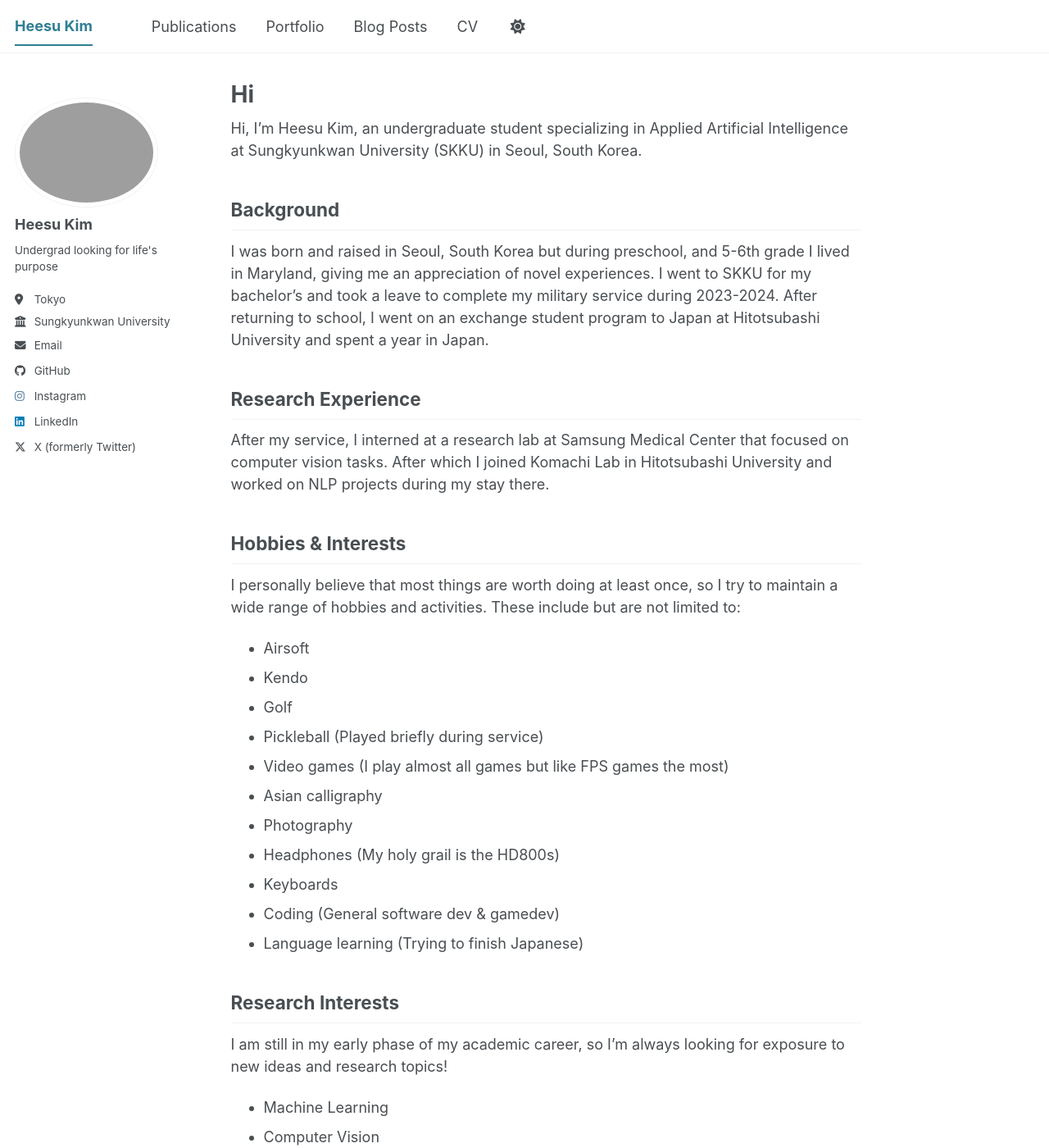
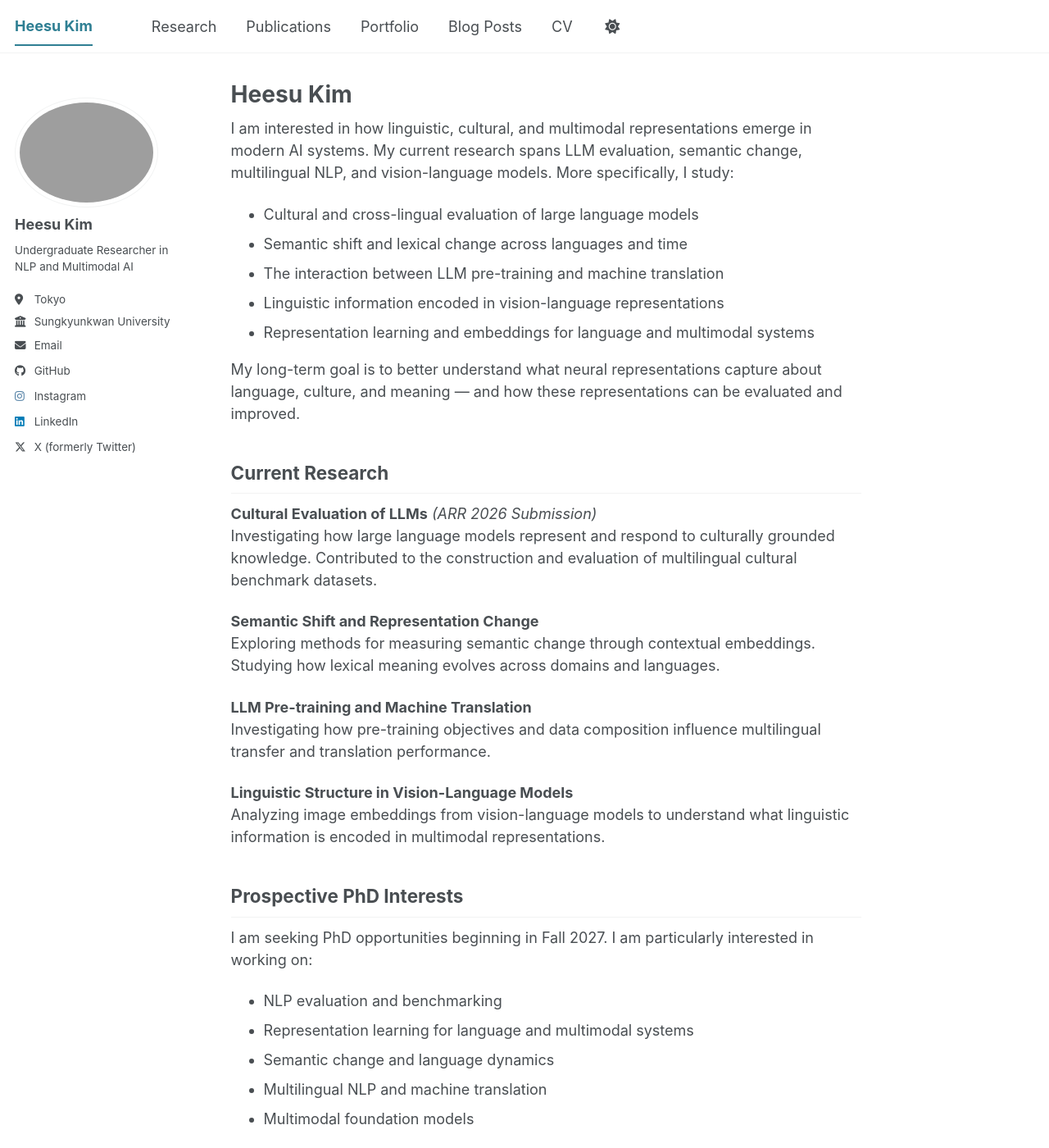
Before and after one commit to kheesu/kheesu.github.io, a Jekyll site: the page built from _pages/about.md, in a window 1280 px wide and 1400 px high. Shown: the whole window at 82% size. Built offline with Jekyll 4.4.1, drawn with Linux system fonts in a browser that asks for light colours; a script bundle is joined from its source files by our own code; library files that are not in the unit come from our copies; some of the changed text lies outside the part shown.

```diff
--- a/_config.yml
+++ b/_config.yml
@@ -26,7 +26,7 @@ author:
   avatar           : "profile.jpg"
   name             : "Heesu Kim"
   pronouns         : # example: "she/her"
-  bio              : "Undergrad looking for life's purpose"
+  bio              : "Undergraduate Researcher in NLP and Multimodal AI"
   location         : "Tokyo"
   employer         : "Sungkyunkwan University"
   uri              :
@@ -84,12 +84,12 @@ author:
 
 # Publication Category - The following the list of publication categories and their headings
 publication_category:
-  books:
-    title: 'Books'
-  manuscripts:
-    title: 'Journal Articles'
   conferences:
     title: 'Conference Papers'
+  under_review:
+    title: 'Under Review'
+  in_preparation:
+    title: 'Manuscripts in Preparation'
 
 # Site Settings
 teaser                   :  # filename of teaser fallback teaser image placed in /images/ for social media previews
--- a/_data/navigation.yml
+++ b/_data/navigation.yml
@@ -8,6 +8,9 @@
 #      Markdown formatted page while the second is generated using JSON.
 
 main:
+  - title: "Research"
+    url: /research/
+
   - title: "Publications"
     url: /publications/
 
--- a/_pages/about.md
+++ b/_pages/about.md
@@ -1,59 +1,58 @@
 ---
 permalink: /
-title: "Hi"
+title: "Heesu Kim"
 author_profile: true
 redirect_from:
   - /about/
   - /about.html
 ---
 
-Hi, I'm Heesu Kim, an undergraduate student specializing in
-Applied Artificial Intelligence at Sungkyunkwan University (SKKU) in Seoul, South Korea.
+
+I am interested in how linguistic, cultural, and multimodal representations emerge in modern AI systems. My current research spans LLM evaluation, semantic change, multilingual NLP, and vision-language models. More specifically, I study:
+
+- Cultural and cross-lingual evaluation of large language models
+- Semantic shift and lexical change across languages and time
+- The interaction between LLM pre-training and machine translation
+- Linguistic information encoded in vision-language representations
+- Representation learning and embeddings for language and multimodal systems
+
+My long-term goal is to better understand what neural representations capture about language, culture, and meaning — and how these representations can be evaluated and improved.
+
+
+## Current Research
+
+**Cultural Evaluation of LLMs** *(ARR 2026 Submission)*
+Investigating how large language models represent and respond to culturally grounded knowledge. Contributed to the construction and evaluation of multilingual cultural benchmark datasets.
+
+**Semantic Shift and Representation Change**
+Exploring methods for measuring semantic change through contextual embeddings. Studying how lexical meaning evolves across domains and languages.
+
+**LLM Pre-training and Machine Translation**
+Investigating how pre-training objectives and data composition influence multilingual transfer and translation performance.
+
+**Linguistic Structure in Vision-Language Models**
+Analyzing image embeddings from vision-language models to understand what linguistic information is encoded in multimodal representations.
+
+
+## Prospective PhD Interests
+
+I am seeking PhD opportunities beginning in Fall 2027. I am particularly interested in working on:
+
+- NLP evaluation and benchmarking
+- Representation learning for language and multimodal systems
+- Semantic change and language dynamics
+- Multilingual NLP and machine translation
+- Multimodal foundation models
+
+If your lab works on these problems, I would love to connect — please reach out at [contact@kheesu.com](mailto:contact@kheesu.com).
 
 
 ## Background
 
-I was born and raised in Seoul, South Korea but during preschool,
-and 5-6th grade I lived in Maryland, giving me
-an appreciation of novel experiences.
-I went to SKKU for my bachelor's and took a leave to complete my
-military service during 2023-2024.
-After returning to school, I went on an exchange student program
-to Japan at Hitotsubashi University and spent a year in Japan.
+I grew up in Seoul, South Korea, with time spent in Maryland during elementary school. I completed my undergraduate studies at Sungkyunkwan University (SKKU), took a leave for military service (2023–2024), and spent a year as an exchange student at Hitotsubashi University in Japan.
 
-## Research Experience
+On the research side, I interned at Samsung Medical Center working on computer vision tasks, then joined Komachi Lab at Hitotsubashi University where I worked on NLP projects.
 
-After my service, I interned at a research lab at Samsung Medical Center
-that focused on computer vision tasks.
-After which I joined Komachi Lab in Hitotsubashi University and
-worked on NLP projects during my stay there.
+## Hobbies
 
-## Hobbies & Interests
-
-I personally believe that most things are worth doing at least once,
-so I try to maintain a wide range of hobbies and activities.
-These include but are not limited to:
-
-- Airsoft
-- Kendo
-- Golf
-- Pickleball (Played briefly during service)
-- Video games (I play almost all games but like FPS games the most)
-- Asian calligraphy
-- Photography
-- Headphones (My holy grail is the HD800s)
-- Keyboards
-- Coding (General software dev & gamedev)
-- Language learning (Trying to finish Japanese)
-
-
-## Research Interests
-
-I am still in my early phase of my academic career, so I'm always
-looking for exposure to new ideas and research topics!
-
-- Machine Learning
-- Computer Vision
-- Natural Language Processing
-- Image/Text Embeddings
-- Semantic Shift
+Outside of research I practice kendo and Asian calligraphy, play FPS games, tinker with keyboards and headphones (chasing the HD800s), and am working toward fluency in Japanese.
--- /dev/null
+++ b/_pages/research.md
@@ -0,0 +1,31 @@
+---
+permalink: /research/
+title: "Research Vision"
+author_profile: true
+---
+
+Modern foundation models learn rich representations of language, culture, and visual information, yet we still have limited understanding of what these representations encode and how they should be evaluated. My research seeks to bridge this gap through evaluation methodologies, semantic analysis, and multimodal representation learning.
+
+## Why Evaluation Matters
+
+As AI systems are deployed in high-stakes contexts — translation, information retrieval, cross-cultural communication — it becomes critical to know not just *whether* a model performs well on a benchmark, but *what* it has actually learned. Benchmarks can be gamed, saturated, or simply misaligned with the competencies they claim to measure. I am interested in building evaluation frameworks that are theoretically grounded and sensitive to the cultural, linguistic, and semantic dimensions that current leaderboards obscure.
+
+This interest motivated my work on cultural evaluation of large language models, where I contributed to constructing multilingual benchmark datasets that probe culturally situated knowledge rather than surface-level pattern matching.
+
+## Why Semantic Representations Matter
+
+Language is not static. Words change meaning across time, domains, and communities — and the representations that encode them should reflect this. Contextual embeddings from large language models offer a powerful lens for studying semantic change, but the relationship between geometric shifts in representation space and human-interpretable meaning change is not well understood.
+
+I am drawn to this problem because it sits at the intersection of linguistics, cognitive science, and machine learning. Understanding how meaning evolves in learned representations matters both for building better models and for studying language itself as a human phenomenon.
+
+## Why Multimodal Systems Are Interesting
+
+Vision-language models have become remarkably capable, yet the structure of what they learn — particularly on the language side — remains largely opaque. Do image encoders trained jointly with text learn linguistically structured representations? What syntactic or semantic information survives the visual encoding process?
+
+These questions matter because multimodal models are increasingly used in downstream tasks that require genuine language understanding. If a model's visual representations encode spurious correlations rather than semantic structure, that will eventually surface as systematic failures. I want to understand these representations at a mechanistic level so that we can build more robust and interpretable systems.
+
+## Unifying Theme
+
+Across these threads — evaluation, semantic change, and multimodal representations — the common question is: *what do neural representations actually capture about language, culture, and meaning?* I believe that answering this question rigorously requires both careful empirical work and engagement with the linguistic and cognitive science literature that has studied these phenomena long before neural models existed.
+
+My goal is to contribute evaluation tools, analytical frameworks, and empirical findings that make it easier to answer this question — and to use those findings to build AI systems that are more linguistically faithful, culturally aware, and interpretable.
```
Also changed, not shown: _publications/2026-01-01-cultural-llm-eval.md (added, +9 -0 lines), _publications/2026-01-02-semantic-shift.md (added, +8 -0 lines), _publications/2026-01-03-vlm-linguistic.md (added, +8 -0 lines).
